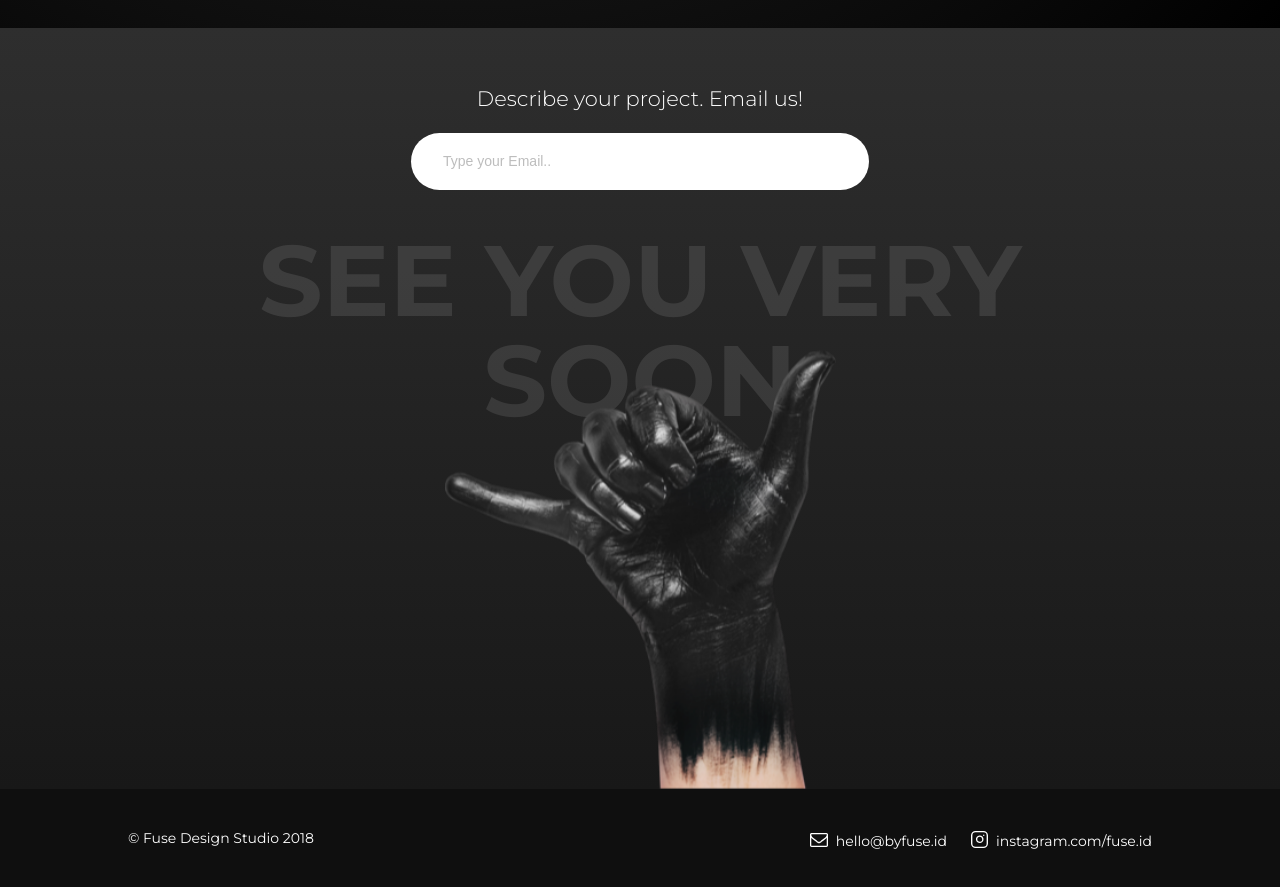
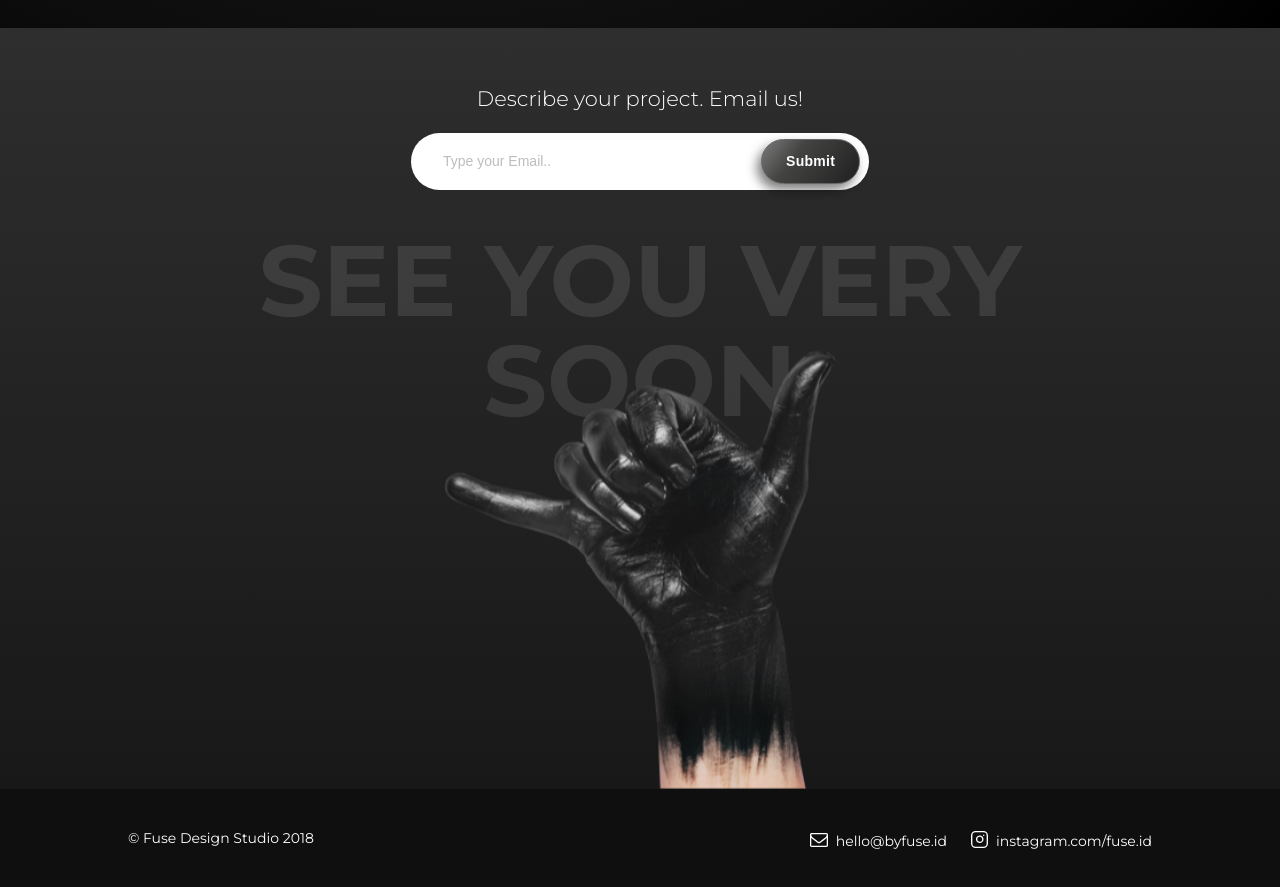
Before and after one commit to stevanus-christopel/fuse-web, a React (Create React App) app: page / in a window 1280 px wide. Shown: the part 1480-2367 px from the top of the page. Built offline with nearby package versions, Linux system fonts and the light colour scheme.

Commit message:
Button on email form

```diff
--- a/src/App.css
+++ b/src/App.css
@@ -90,17 +90,42 @@ body {
     text-align: center;
 }
 
-.app__email input {
+.app__email-form {
     display: block;
     margin: 24px auto;
+    width: 458px;
+    max-width: 60%;
+}
+
+.app__email-form input {
     padding: 18px 32px;
+    padding-right: 90px;
     border: none;
     border-radius: 28.5px;
     font-size: 14px;
     line-height: 21px;
-    width: 458px;
-    max-width: 60%;
     outline: none;
+    width: 100%;
+}
+
+.app__email-form button {
+    margin-left: -108px;
+    padding: 11px 24px;
+    background-image: linear-gradient(307deg, #1F1F1F, #434442 65%, #7B7B7B);
+    box-shadow: -4px 6px 11px 0 rgba(0, 0, 0, 0.5);
+    border: solid 0.5px #666;
+    border-radius: 28.5px;
+    font-size: 14px;
+    font-weight: bold;
+    line-height: 1.5;
+    letter-spacing: 0.3px;
+    text-align: center;
+    color: #FFF;
+    outline: none;
+}
+
+.app__email-form button:hover {
+    cursor: pointer;
 }
 
 .app__email input::-webkit-input-placeholder { /* Chrome/Opera/Safari */
--- a/src/App.js
+++ b/src/App.js
@@ -27,8 +27,12 @@ class App extends Component {
         <div className="app__content--bottom">
           <div className="app__email">
             <label for="txt-email">Describe your project. Email us!</label>
-            <input type="text" id="txt-email" name="txt-email" className="app__email-input"
+
+            <div className="app__email-form">
+            <input type="text" id="txt-email" name="txt-email"
             placeholder="Type your Email.." />
+            <button>Submit</button>
+            </div>
 
             <h2>SEE YOU VERY SOON</h2>
 
```
Also changed, not shown: 1 other file (tests, documents, lock files or other folders).
